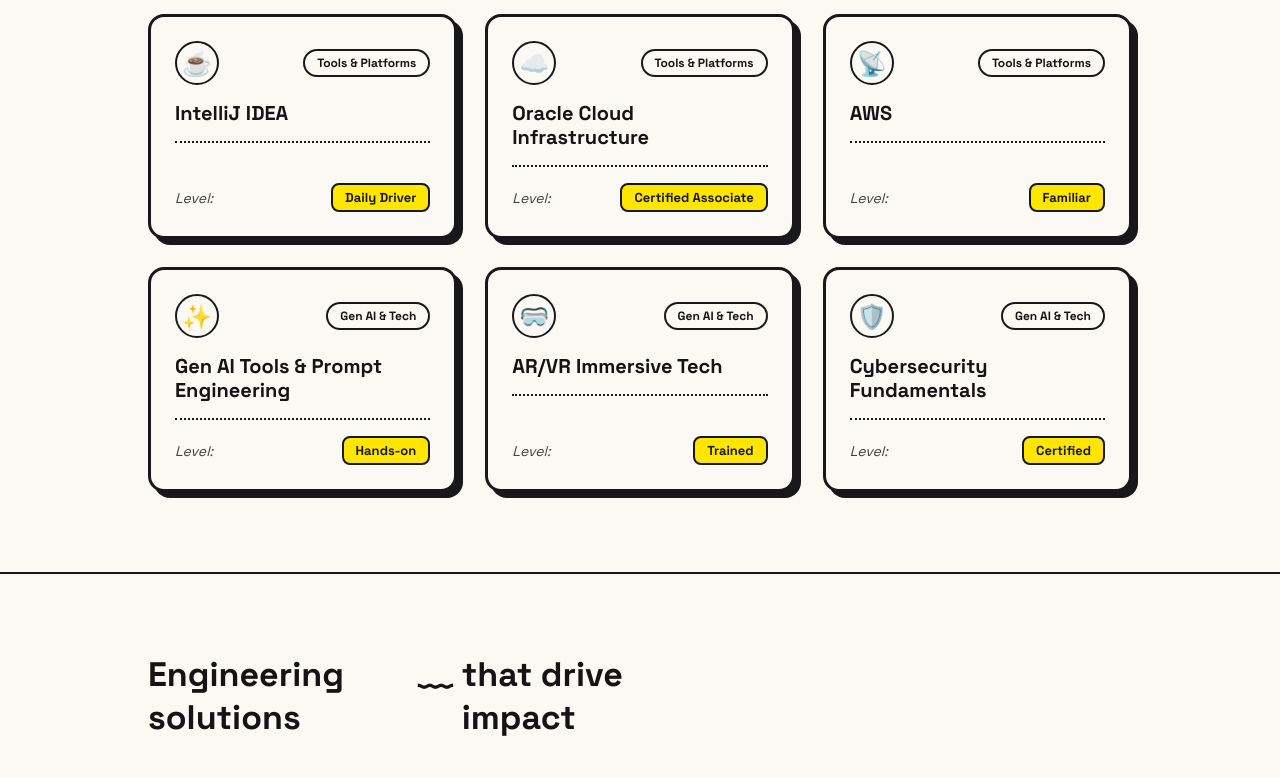
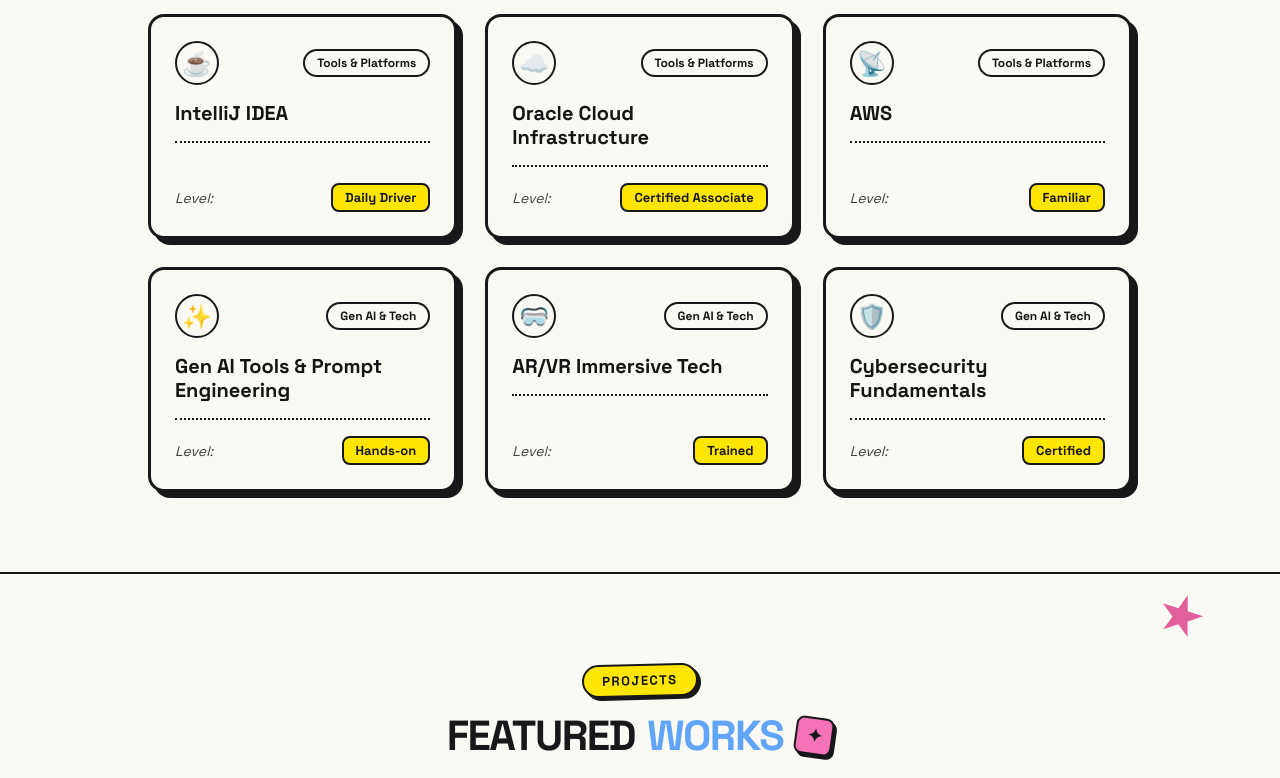
Before and after one commit to Namansaini2531/Portfolio, a React (Vite) app: page / in a window 1280 px wide. Shown: the part 2000-2778 px from the top of the page. Built offline with nearby package versions, Linux system fonts and the light colour scheme.

Commit message:
feat: initialize portfolio project with core CSS framework and layout components

```diff
--- a/src/App.jsx
+++ b/src/App.jsx
@@ -2,7 +2,6 @@
 import Hero from './components/Hero'
 import Toolbar from './components/Toolbar'
 import Skills from './components/Skills'
-import Services from './components/Services'
 import Portfolio from './components/Portfolio'
 import Testimonials from './components/Testimonials'
 import Certifications from './components/Certifications'
@@ -16,7 +15,6 @@
       <Hero />
       <Toolbar />
       <Skills />
-      <Services />
       <Portfolio />
       <Testimonials />
       <Certifications />
--- a/src/components/Portfolio.jsx
+++ b/src/components/Portfolio.jsx
@@ -3,25 +3,26 @@
     label: 'Internship Project',
     title: 'Customer Relationship Management (CRM) Software',
     tech: 'React, Node.js, Express, REST APIs',
-    image: 'https://images.unsplash.com/photo-1551288049-bebda4e38f71?auto=format&fit=crop&w=600&q=80'
+    image: 'https://images.unsplash.com/photo-1460925895917-afdab827c52f?auto=format&fit=crop&w=600&q=80'
   },
   {
     label: 'Internship Project',
     title: 'Billing Software',
     tech: 'React, TypeScript, Zustand, Tailwind',
-    image: 'https://images.unsplash.com/photo-1554224155-8d04cb21cd6c?auto=format&fit=crop&w=600&q=80'
+    image: 'https://images.unsplash.com/photo-1563013544-824ae1b704d3?auto=format&fit=crop&w=600&q=80'
   },
   {
-    label: 'WEB DEVELOPMENT',
+    label: 'Web Development',
     title: 'DBT-Aadhaar-Seeding-Awareness-Portal',
     tech: 'HTML, CSS, JavaScript',
-    image: 'https://images.unsplash.com/photo-1526374965328-7f61d4dc18c5?auto=format&fit=crop&w=600&q=80'
+    image: 'https://images.unsplash.com/photo-1517694712202-14dd9538aa97?auto=format&fit=crop&w=600&q=80'
   },
   {
     label: 'DSA & System Design',
     title: 'Serverless File Storage System',
     tech: 'TBA',
-    image: 'https://images.unsplash.com/photo-1618005182384-a83a8bd57fbe?auto=format&fit=crop&w=600&q=80'
+    image: 'https://images.unsplash.com/photo-1618005182384-a83a8bd57fbe?auto=format&fit=crop&w=600&q=80',
+    upcoming: true
   }
 ]
 
@@ -30,14 +31,28 @@
     <section className="portfolio" id="portfolio">
       <div className="star pink" style={{ width: 44, height: 44, top: 20, right: '6%', transform: 'rotate(18deg)' }}></div>
       <div className="wrap">
-        <h2>
-          <u>My Portfolio</u> <span className="tile-icon"></span>
-        </h2>
+        <div className="portfolio-header">
+          <div className="portfolio-badge">PROJECTS</div>
+          <h2>
+            FEATURED <span className="hl-portfolio">WORKS</span> <span className="tile-icon">✦</span>
+          </h2>
+          <p className="portfolio-subtitle">
+            A showcase of software engineering, web applications, and system design projects.
+          </p>
+        </div>
         <div className="port-grid">
           {PROJECTS.map((p, i) => (
             <div className="port-card" key={i}>
-              <div className="port-thumb" style={{ position: 'relative', padding: 0 }}>
-                <img src={p.image} alt={p.title} style={{ width: '100%', height: '100%', objectFit: 'cover' }} />
+              <div className="port-thumb" style={{ position: 'relative', padding: 0, aspectRatio: '16/9', overflow: 'hidden' }}>
+                {p.upcoming ? (
+                  <div style={{ width: '100%', height: '100%', minHeight: '180px', background: 'linear-gradient(135deg, #1a1a2e 0%, #16213e 50%, #0f3460 100%)', display: 'flex', flexDirection: 'column', alignItems: 'center', justifyContent: 'center', gap: '10px' }}>
+                    <span style={{ fontSize: '36px' }}>🚀</span>
+                    <span style={{ fontSize: '15px', fontWeight: '800', color: '#fff', letterSpacing: '2px', textTransform: 'uppercase' }}>Coming Soon</span>
+                    <span style={{ fontSize: '11px', color: 'rgba(255,255,255,0.5)', letterSpacing: '1px' }}>In Development</span>
+                  </div>
+                ) : (
+                  <img src={p.image} alt={p.title} style={{ width: '100%', height: '100%', objectFit: 'cover' }} />
+                )}
                 <span className="port-badge" style={{ position: 'absolute', top: '10px', left: '10px', background: 'var(--yellow)', border: '2px solid var(--line)', borderRadius: '20px', padding: '2px 10px', fontSize: '11px', fontWeight: 'bold', color: '#141414', boxShadow: '2px 2px 0 var(--line)' }}>
                   {p.label}
                 </span>
--- a/src/index.css
+++ b/src/index.css
@@ -633,32 +633,69 @@
   position: relative;
 }
 
+.portfolio-header {
+  text-align: center;
+  max-width: 800px;
+  margin: 0 auto 50px;
+}
+
+.portfolio-badge {
+  font-size: 13px;
+  font-weight: 700;
+  letter-spacing: 1.5px;
+  padding: 6px 18px;
+  border: 2.5px solid var(--line);
+  border-radius: 30px;
+  background: var(--yellow);
+  color: #141414;
+  display: inline-block;
+  vertical-align: middle;
+  margin-bottom: 14px;
+  box-shadow: 3px 3px 0 var(--line);
+  transform: rotate(-1.5deg);
+}
+
 .portfolio h2 {
-  text-align: center;
-  font-size: 44px;
-  font-weight: 700;
-  margin: 0 0 60px;
+  font-size: 42px;
+  font-weight: 850;
+  margin: 0 0 12px;
+  letter-spacing: -1.5px;
+  color: var(--line);
+  line-height: 1.2;
   display: flex;
   align-items: center;
   justify-content: center;
-  gap: 14px;
+  gap: 12px;
+  flex-wrap: wrap;
 }
 
-.portfolio h2 u {
-  text-decoration: none;
-  background-image: linear-gradient(var(--ink), var(--ink));
-  background-repeat: no-repeat;
-  background-position: 0 92%;
-  background-size: 100% 3px;
+.hl-portfolio {
+  color: var(--blue);
+  position: relative;
+  display: inline-block;
+}
+
+.portfolio-subtitle {
+  font-size: 16px;
+  opacity: 0.8;
+  line-height: 1.6;
+  margin: 0;
 }
 
 .tile-icon {
-  width: 44px;
-  height: 44px;
-  background: var(--blue);
-  border: 2px solid var(--line);
-  transform: rotate(12deg);
+  width: 38px;
+  height: 38px;
+  background: var(--pink);
+  border: 2.5px solid var(--line);
+  border-radius: 8px;
+  transform: rotate(8deg);
   display: inline-flex;
+  align-items: center;
+  justify-content: center;
+  box-shadow: 3px 3px 0 var(--line);
+  font-size: 18px;
+  font-weight: 900;
+  color: var(--line);
 }
 
 .port-grid {
```
